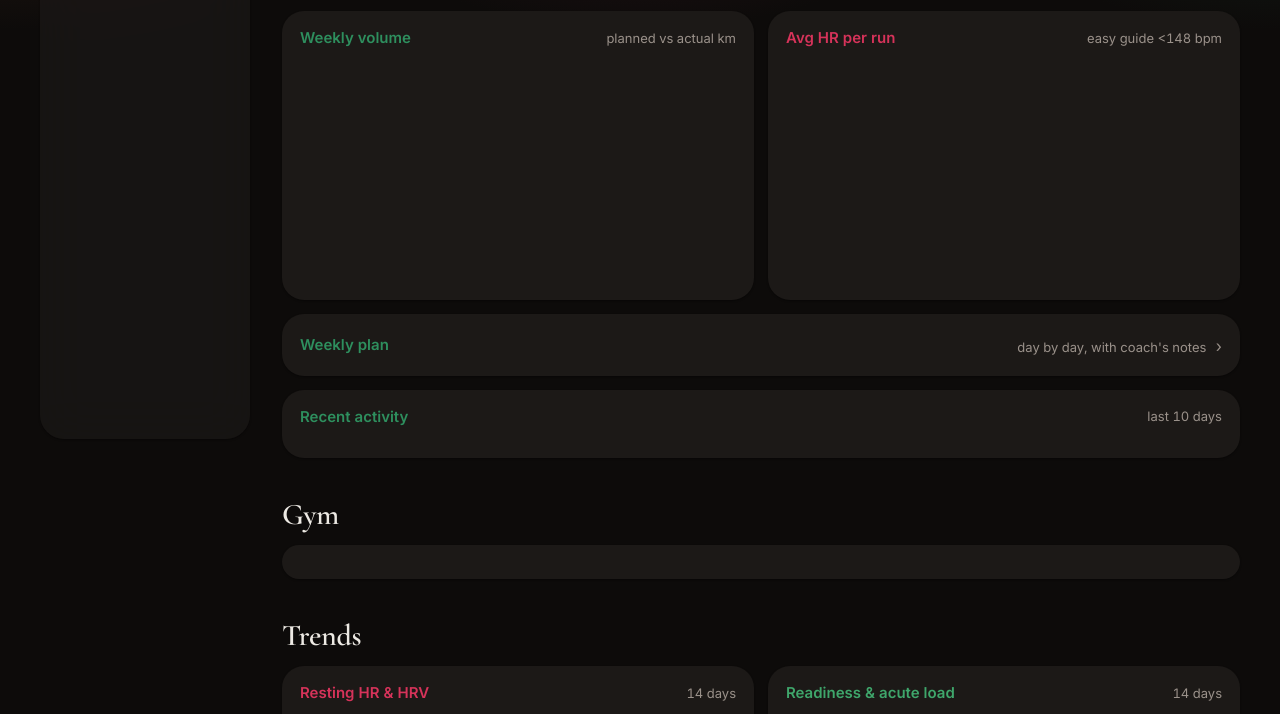
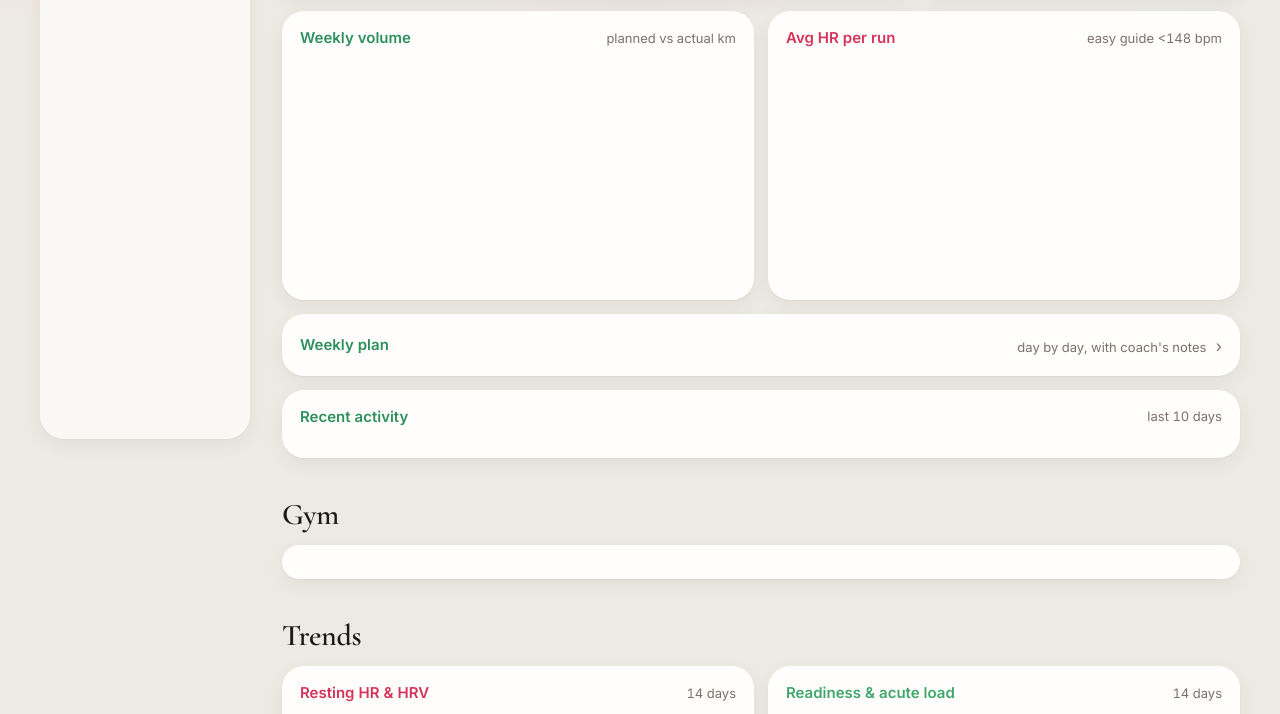
Before and after one commit to Hordern/health-dashboard, a website: page public/index.html in a window 1280 px wide. Shown: the part 341-1055 px from the top of the page. Drawn offline with nearby package versions, Linux system fonts and the dark colour scheme; no server answers.

Commit message:
Always use the light theme
Daniel's devices run in dark mode, which turned the dashboard dark;
the light, warm look is the intended aesthetic.

Co-Authored-By: Claude Opus 5.5 <noreply@anthropic.com>

```diff
--- a/public/style.css
+++ b/public/style.css
@@ -2,6 +2,8 @@
    Health app. Each health category has one colour, used for its label, gauge
    and chart line, so a metric reads the same everywhere on the page. */
 :root {
+  /* Always light: the warm, bright look is the point, even on a device set to dark mode. */
+  color-scheme: light;
   --bg: #edeae4;
   --card: #fffefc;
   --text: #1c1917;
@@ -32,21 +34,6 @@
 
   --serif: "Cormorant Garamond", Georgia, serif;
   --sans: Inter, -apple-system, BlinkMacSystemFont, "Segoe UI", Helvetica, Arial, sans-serif;
-}
-
-@media (prefers-color-scheme: dark) {
-  :root {
-    --bg: #0d0b0a;
-    --card: #1c1917;
-    --text: #edeae4;
-    --muted: #9a918a;
-    --line: #2c2723;
-    --track: #2c2723;
-    --shadow: 0 1px 2px rgba(0, 0, 0, 0.4);
-    --wash: radial-gradient(70% 130% at 0% 0%, #4a2a1c 0%, transparent 62%),
-            radial-gradient(60% 130% at 50% 0%, #4a1d2b 0%, transparent 62%),
-            radial-gradient(60% 130% at 100% 0%, #1e3a2a 0%, transparent 62%);
-  }
 }
 
 * { box-sizing: border-box; }
```
